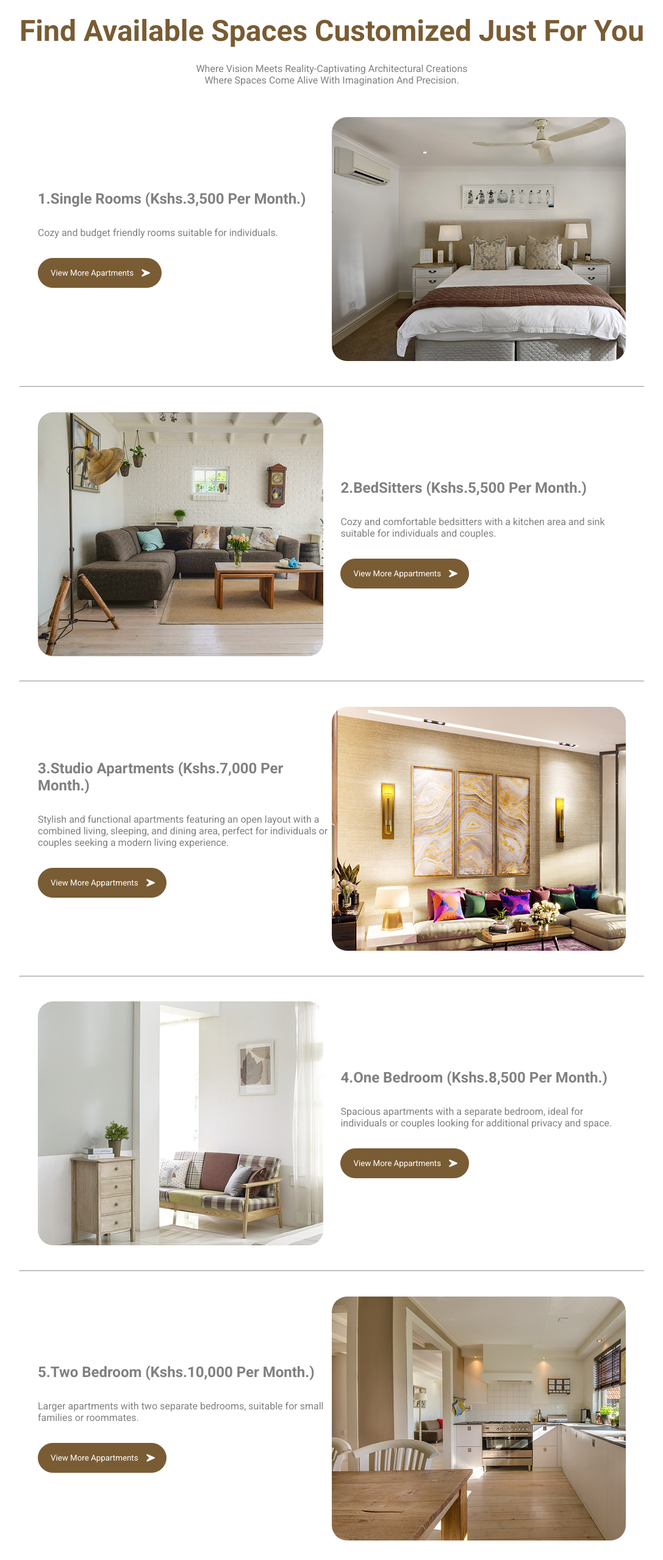
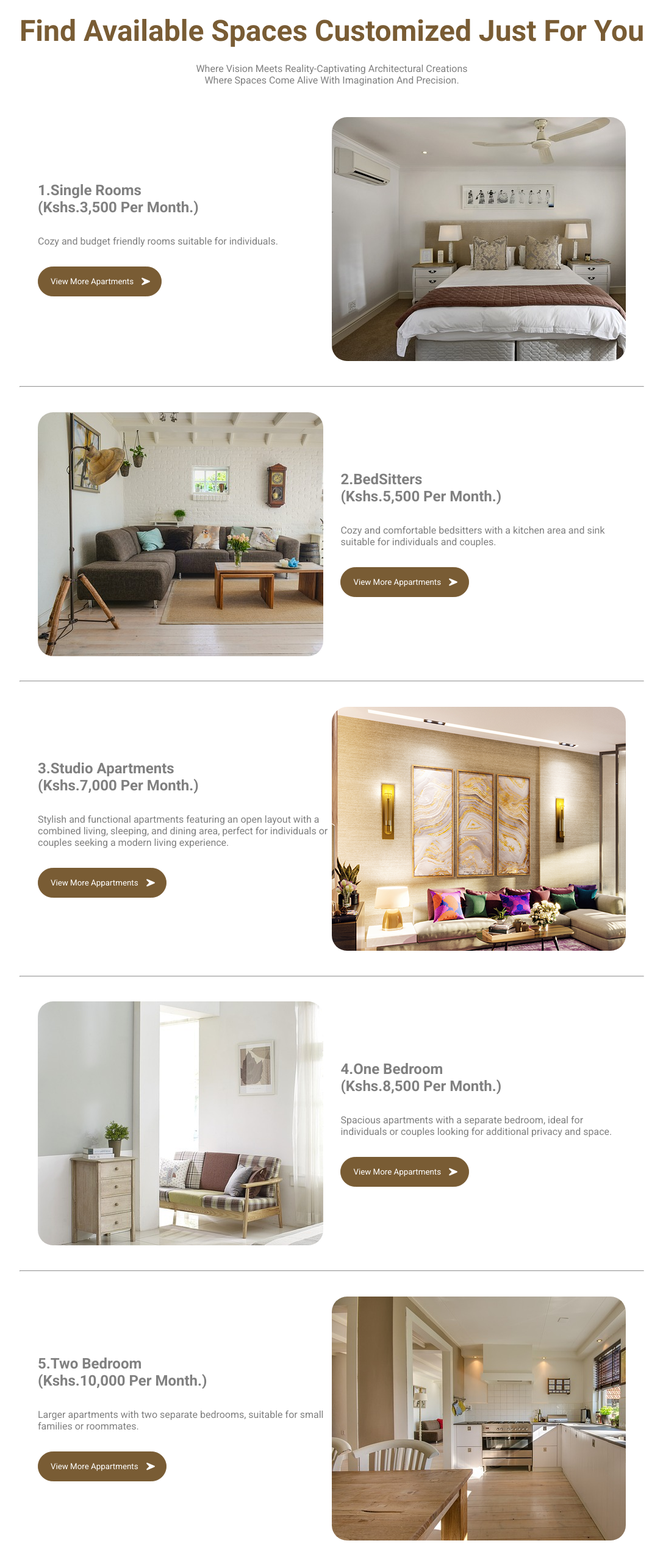
Before and after one commit to JAS-D98/Urban-Haven-Apartments-Landing-Page, a website built with Vite: page index.html in a window 1280 px wide. Shown: the part 1608-4166 px from the top of the page at 61% size, without its empty margins (96-1183 px from the left). Built offline with nearby package versions, Linux system fonts and the light colour scheme.

Commit message:
make changes to apartment title heading

```diff
--- a/index.html
+++ b/index.html
@@ -106,7 +106,7 @@
       <div class="appartmentCard">
         <div class="appartment-info">
           <div class="appartment-title">
-            <h1><span>1.</span>Single rooms (Kshs.3,500 per month.)</h1>
+            <h1><span>1.</span>Single rooms<br>(Kshs.3,500 per month.)</h1>
             <p>Cozy and budget friendly rooms suitable for individuals.</p>
             <a href=""><button>View More Apartments <img src="./assets/location-arrow-solid.svg" alt="arrow icon" width="15px"></button></a>
           </div>
@@ -121,7 +121,7 @@
       <div class="appartmentCard alternate">
         <div class="appartment-info">
           <div class="appartment-title">
-            <h1><span>2.</span>BedSitters (Kshs.5,500 per month.)</h1>
+            <h1><span>2.</span>BedSitters<br>(Kshs.5,500 per month.)</h1>
             <p>Cozy and comfortable bedsitters with a kitchen area and sink suitable for individuals and couples.</p>
             <a href=""><button>View More Appartments <img src="./assets/location-arrow-solid.svg" alt="arrow icon" width="15px"></button></a>
           </div>
@@ -136,7 +136,7 @@
       <div class="appartmentCard">
         <div class="appartment-info">
           <div class="appartment-title">
-            <h1><span>3.</span>Studio Apartments (Kshs.7,000 per month.)</h1>
+            <h1><span>3.</span>Studio Apartments<br>(Kshs.7,000 per month.)</h1>
             <p>Stylish and functional apartments featuring an open layout with a combined living, sleeping, and dining area, perfect for individuals or couples seeking a modern living experience.</p>
             <a href=""><button>View More Appartments <img src="./assets/location-arrow-solid.svg" alt="arrow icon" width="15px"></button></a>
           </div>
@@ -151,7 +151,7 @@
       <div class="appartmentCard alternate">
         <div class="appartment-info">
           <div class="appartment-title">
-            <h1><span>4.</span>One Bedroom (Kshs.8,500 per month.)</h1>
+            <h1><span>4.</span>One Bedroom<br>(Kshs.8,500 per month.)</h1>
             <p>Spacious apartments with a separate bedroom, ideal for individuals or couples looking for additional privacy and space.</p>
             <a href=""><button>View More Appartments <img src="./assets/location-arrow-solid.svg" alt="arrow icon" width="15px"></button></a>
           </div>
@@ -166,7 +166,7 @@
       <div class="appartmentCard">
         <div class="appartment-info">
           <div class="appartment-title">
-            <h1><span>5.</span>Two Bedroom (Kshs.10,000 per month.)</h1>
+            <h1><span>5.</span>Two Bedroom<br>(Kshs.10,000 per month.)</h1>
             <p>Larger apartments with two separate bedrooms, suitable for small families or roommates.</p>
             <a href=""><button>View More Appartments <img src="./assets/location-arrow-solid.svg" alt="arrow icon" width="15px"></button></a>
           </div>
@@ -181,7 +181,7 @@
       <div class="appartmentCard alternate">
         <div class="appartment-info">
           <div class="appartment-title">
-            <h1><span>6.</span>One Bedroom Self-Contained Apartments (Kshs.15,000 per month.)</h1>
+            <h1><span>6.</span>One Bedroom Self-Contained Apartments<br>(Kshs.15,000 per month.)</h1>
             <p> Apartments with a separate bedroom and private amenities, including a kitchen and bathroom, offering utmost privacy and convenience.</p>
             <a href=""><button>View More Appartments <img src="./assets/location-arrow-solid.svg" alt="arrow icon" width="15px"></button></a>
           </div>
@@ -196,7 +196,7 @@
       <div class="appartmentCard">
         <div class="appartment-info">
           <div class="appartment-title">
-            <h1><span>7.</span>Two Bedroom Self-Contained Apartments (Kshs.20,000 per month.)</h1>
+            <h1><span>7.</span>Two Bedroom Self-Contained Apartments<br>(Kshs.20,000 per month.)</h1>
             <p>Townhouses with two bedrooms and private amenities, providing ample space and comfort for families or larger households.</p>
             <a href=""><button>View More Appartments <img src="./assets/location-arrow-solid.svg" alt="arrow icon" width="15px"></button></a>
           </div>
--- a/style.css
+++ b/style.css
@@ -733,7 +733,7 @@ form h1{
     width: 100%;
   }
   .appartment-title h1{
-    font-size: 1.2em;
+    font-size: 1.4em;
   }
   .appartment-title span{
     display: none;
```
